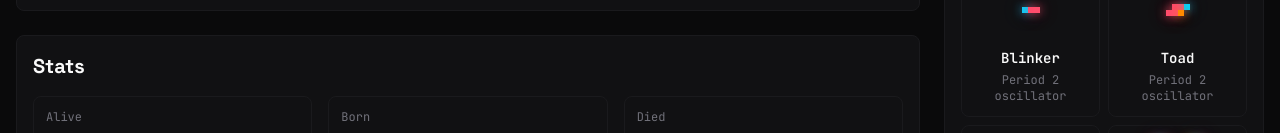
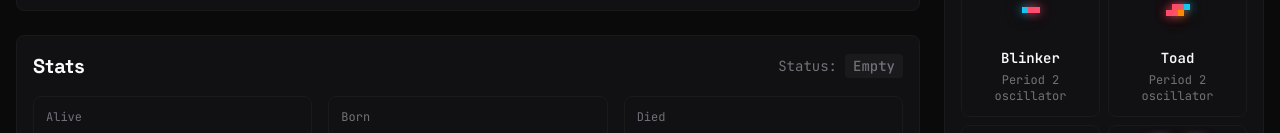
Before and after one commit to axvc/automata, a React (Vite) app: page / in a window 1280 px wide. Shown: the part 581-714 px from the top of the page. Built offline with nearby package versions, Linux system fonts and the light colour scheme.

Commit message:
Add ColonyStatus component to Stats section in App

```diff
--- a/src/App.tsx
+++ b/src/App.tsx
@@ -10,6 +10,7 @@ import { PatternLibrary } from './components/Patterns/PatternLibrary';
 import { GenerationCounter } from './components/Stats/GenerationCounter';
 import { StatCard } from './components/Stats/StatCard';
 import { PopulationGraph } from './components/Stats/PopulationGraph';
+import { ColonyStatus } from './components/Stats/ColonyStatus';
 import { type Pattern } from './utils/patterns';
 import { placePattern } from './utils/gridHelpers';
 import { type ColorMode } from './utils/colors';
@@ -127,7 +128,15 @@ function App() {
 
             {/* Stats */}
             <div className="bg-bg-secondary border-bg-tertiary shrink-0 rounded-lg border p-4">
-              <h2 className="font-display mb-4 text-xl font-bold">Stats</h2>
+              <div className="mb-4 flex items-center justify-between">
+                <h2 className="font-display text-xl font-bold">Stats</h2>
+                <ColonyStatus
+                  alive={game.stats.alive}
+                  births={game.stats.births}
+                  deaths={game.stats.deaths}
+                  generation={game.stats.generation}
+                />
+              </div>
               <div className="grid grid-cols-1 gap-4 md:grid-cols-3">
                 <StatCard label="Alive" value={game.stats.alive.toLocaleString()} />
                 <StatCard label="Born" value={game.stats.births.toLocaleString()} />
--- /dev/null
+++ b/src/components/Stats/ColonyStatus.tsx
@@ -0,0 +1,70 @@
+import React from 'react';
+
+export type ColonyState = 'empty' | 'evolution' | 'eternal' | 'dead';
+
+interface ColonyStatusProps {
+  alive: number;
+  births: number;
+  deaths: number;
+  generation: number;
+  className?: string;
+}
+
+function getColonyState(alive: number, births: number, deaths: number, generation: number): ColonyState {
+  // Empty: никогда не было жизни
+  if (alive === 0 && generation === 0) {
+    return 'empty';
+  }
+
+  // Dead: была жизнь, но все вымерли
+  if (alive === 0 && generation > 0) {
+    return 'dead';
+  }
+
+  // Eternal: стабильное состояние (нет изменений)
+  if (births === 0 && deaths === 0 && alive > 0) {
+    return 'eternal';
+  }
+
+  // Evolution: популяция изменяется
+  return 'evolution';
+}
+
+const stateConfig: Record<ColonyState, { label: string; color: string; bgColor: string }> = {
+  empty: {
+    label: 'Empty',
+    color: 'text-text-muted',
+    bgColor: 'bg-bg-tertiary',
+  },
+  evolution: {
+    label: 'Evolution',
+    color: 'text-cell-cyan',
+    bgColor: 'bg-cell-cyan/10',
+  },
+  eternal: {
+    label: 'Eternal',
+    color: 'text-cell-orange',
+    bgColor: 'bg-cell-orange/10',
+  },
+  dead: {
+    label: 'Dead',
+    color: 'text-cell-pink',
+    bgColor: 'bg-cell-pink/10',
+  },
+};
+
+export function ColonyStatus({ alive, births, deaths, generation, className = '' }: ColonyStatusProps) {
+  const state = getColonyState(alive, births, deaths, generation);
+  const config = stateConfig[state];
+
+  return (
+    <div className={`flex items-center gap-2 ${className}`}>
+      <span className="text-text-muted text-sm">Status:</span>
+      <span
+        className={`rounded px-2 py-0.5 font-mono text-sm font-medium ${config.color} ${config.bgColor}`}
+      >
+        {config.label}
+      </span>
+    </div>
+  );
+}
```
